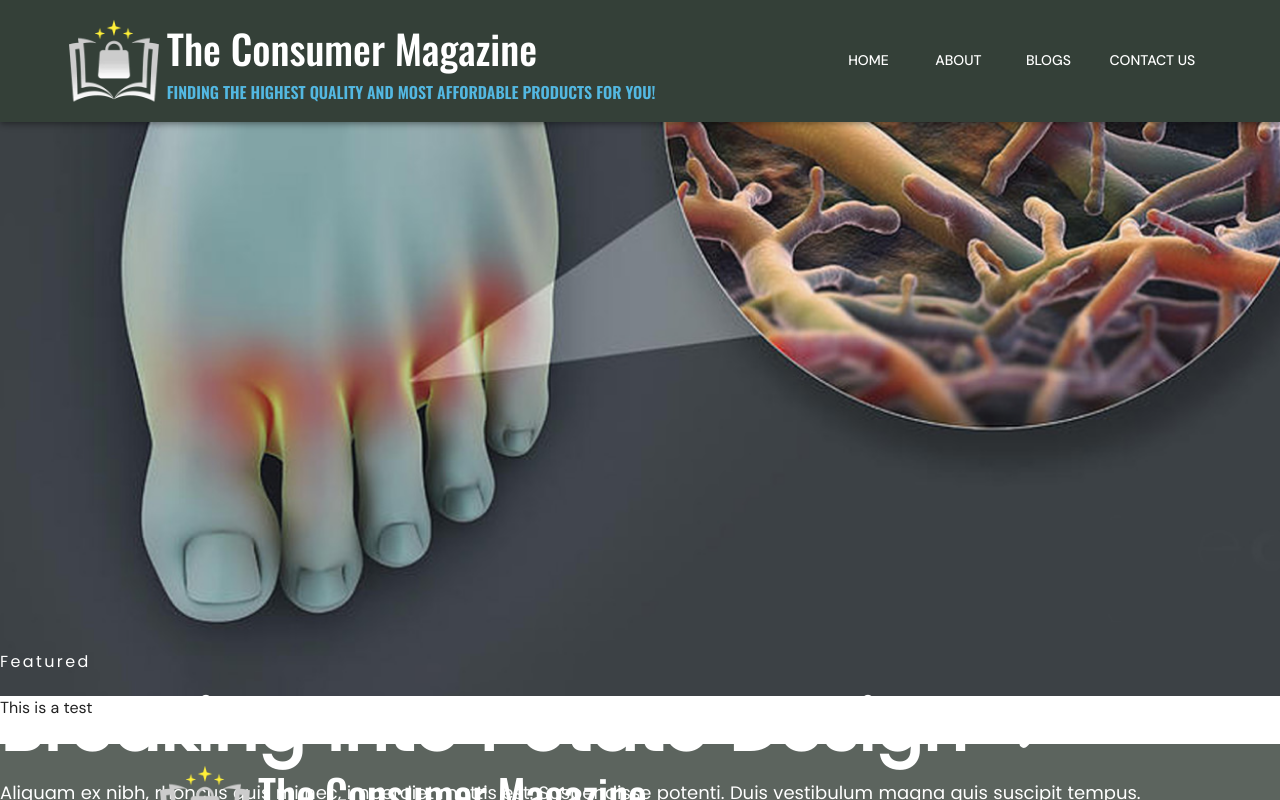
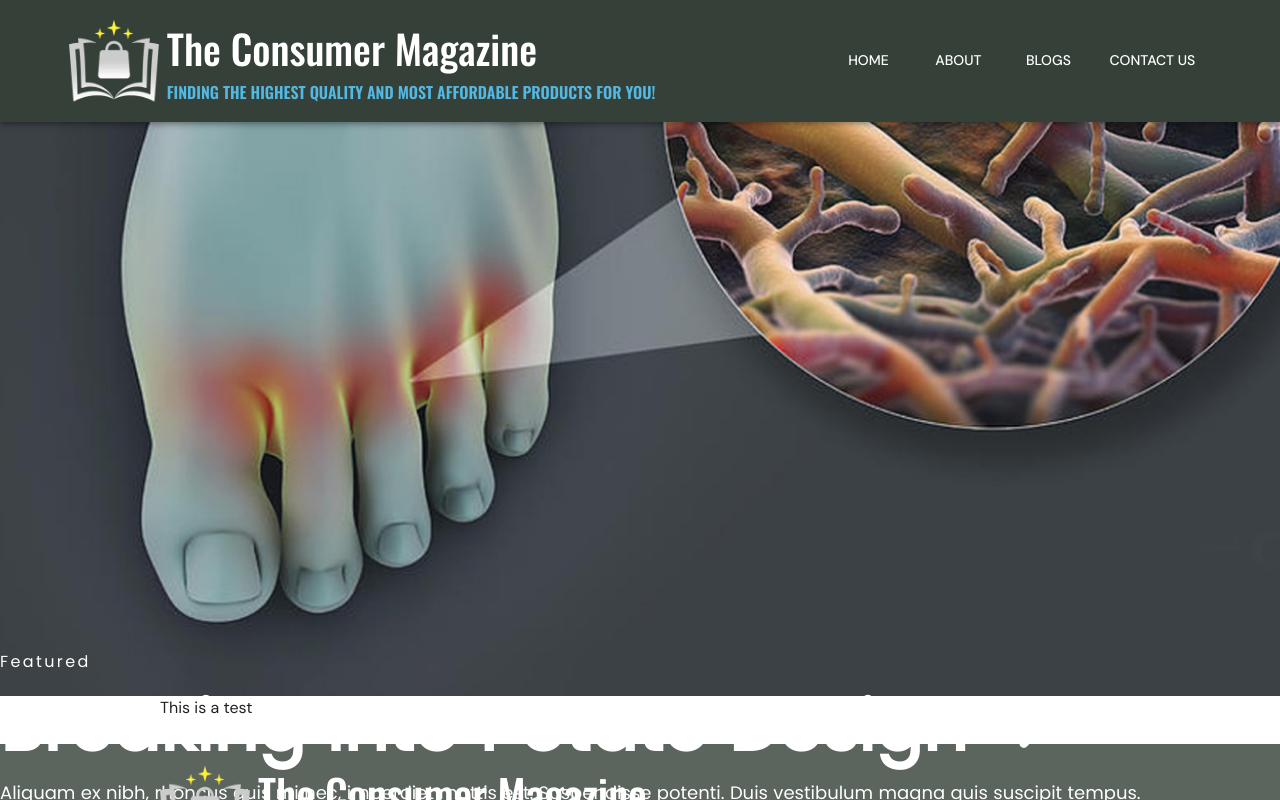
Before and after one commit to javadhaditaghi/funguss-presell, a React (Vite) app: page / in a window 1280 px wide. Both pictures are taken after a click on the tab "BLOGS". Shown: the top 800 px of the page. Built offline with nearby package versions, Linux system fonts and the light colour scheme.

Commit message:
Add the grid syste to blogs section

```diff
--- a/src/components/main/blogs.jsx
+++ b/src/components/main/blogs.jsx
@@ -10,12 +10,29 @@ const Blogs = () => {
     return (
         <Grid2 width={"100vw"} container>
             <DesktopHeader imgURL='blogSection.png' text={<BlogsHeaderText />} />
+            <Grid2 width={"100vw"} container>
+
+                <Grid2 xs={0} md={.5} lg={1.5}>
+                </Grid2>
+
+
+                <Grid2 xs={11} md={11} lg={9} sx={{ m: "auto" }} container>
+                    <Typography>This is a test</Typography>
+
+
+                </Grid2>
+
+
+                <Grid2 xs={0} md={.5} lg={1.5}>
+                </Grid2>
+
+            </Grid2>
 
 
 
 
 
-            <Typography>This is a test</Typography>
+
 
 
         </Grid2>
```
